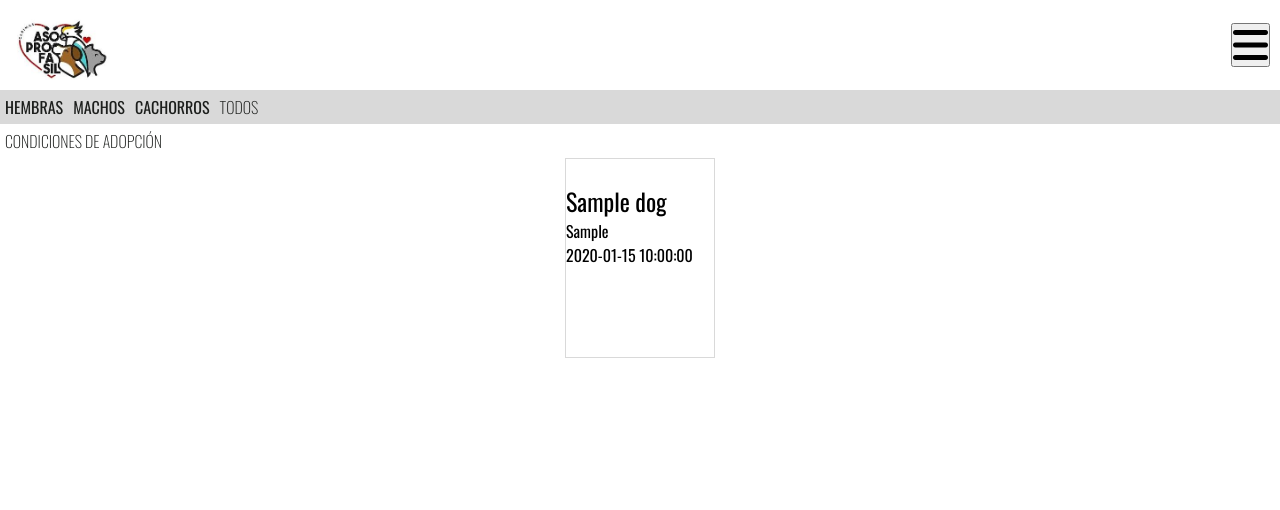
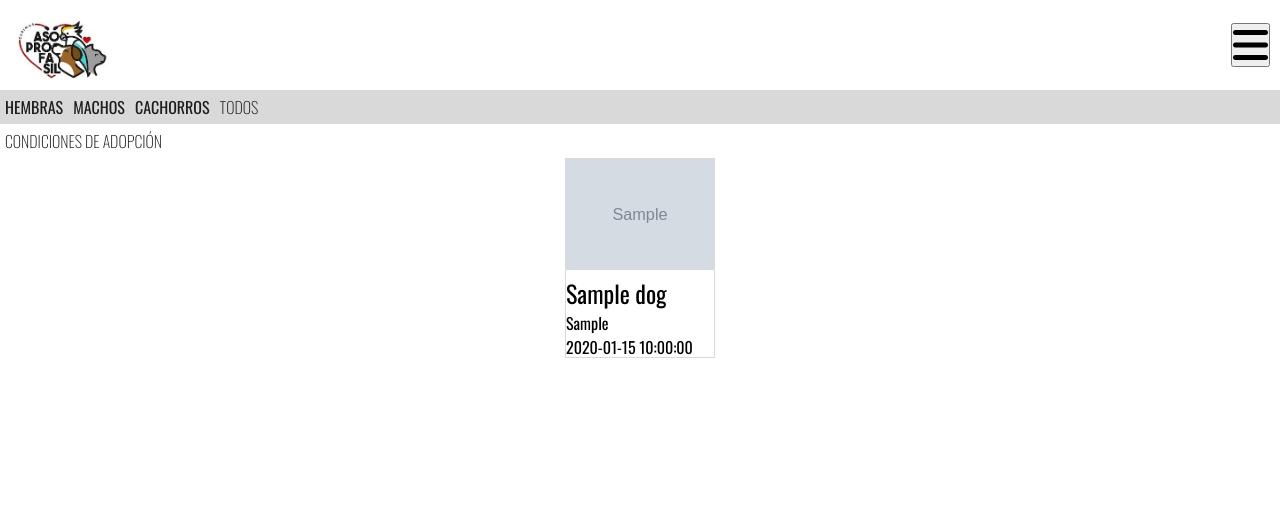
Before and after one commit to benixdev24/asoprofasil, a PHP site: page / in a window 1280 px wide. Shown: the top 510 px of the page. Run offline with PHP 8.4, Linux system fonts and the light colour scheme; tables that the repository leaves empty or names only in its code hold one stand-in row (values such as "Sample post"); grey boxes marked "Sample" are stand-in pictures; some libraries are stand-ins or nearby versions.

Commit message:
update-php-img-dog

```diff
--- a/css/style.css
+++ b/css/style.css
@@ -150,6 +150,11 @@ html {
 	border: 1px solid var(--color-principle);
 }
 
+.img_dog {
+	width: 100%;
+	aspec-ratio: 1/3;
+}
+
 .principle-footer {
 	display: flex;
 	flex-direction: column;
--- a/php/dog.php
+++ b/php/dog.php
@@ -12,7 +12,7 @@
 		foreach ($infoDogs as $dog) {
 			echo '
 			<article class="article_dog">
-				<img href="'.$dog['photo'].'">
+				<img src="'.$dog['photo'].'" class="img_dog">
 				<h2>'.$dog['name'].'</h2>
 				<p>'.$dog['gender'].'</p>
 				<p>'.$dog['time'].
```
Also changed, not shown: imgDog/pepe.jpg (added).
